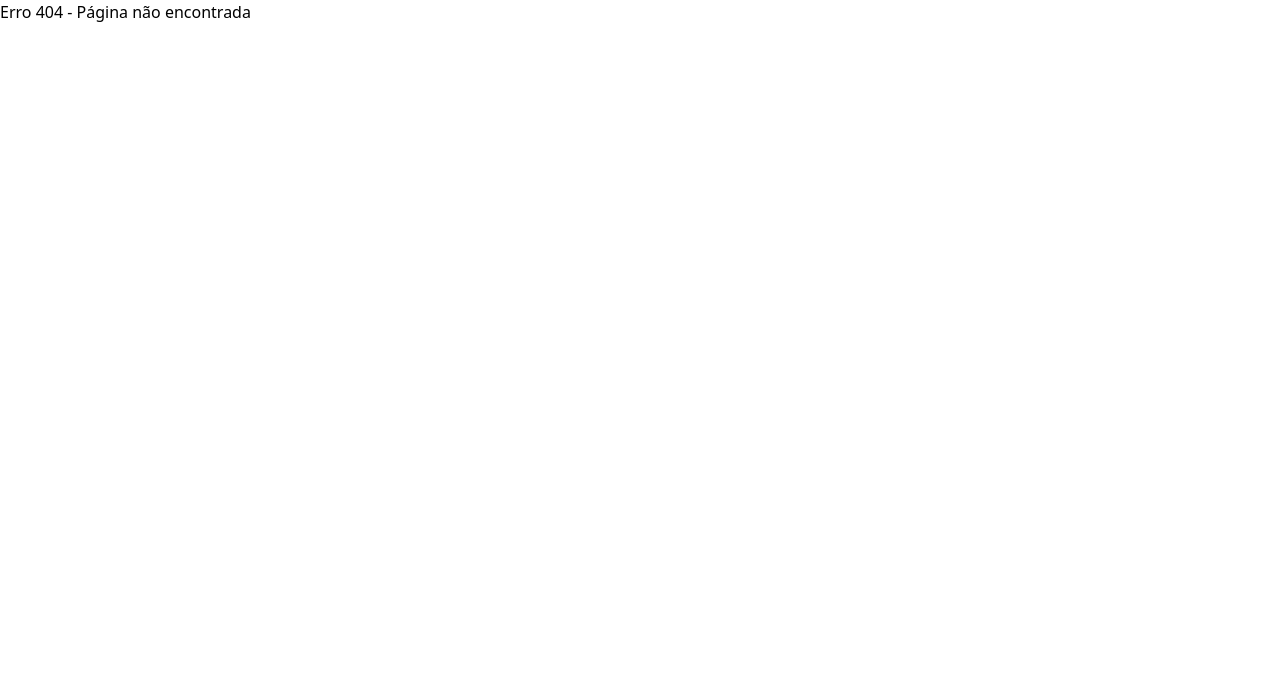
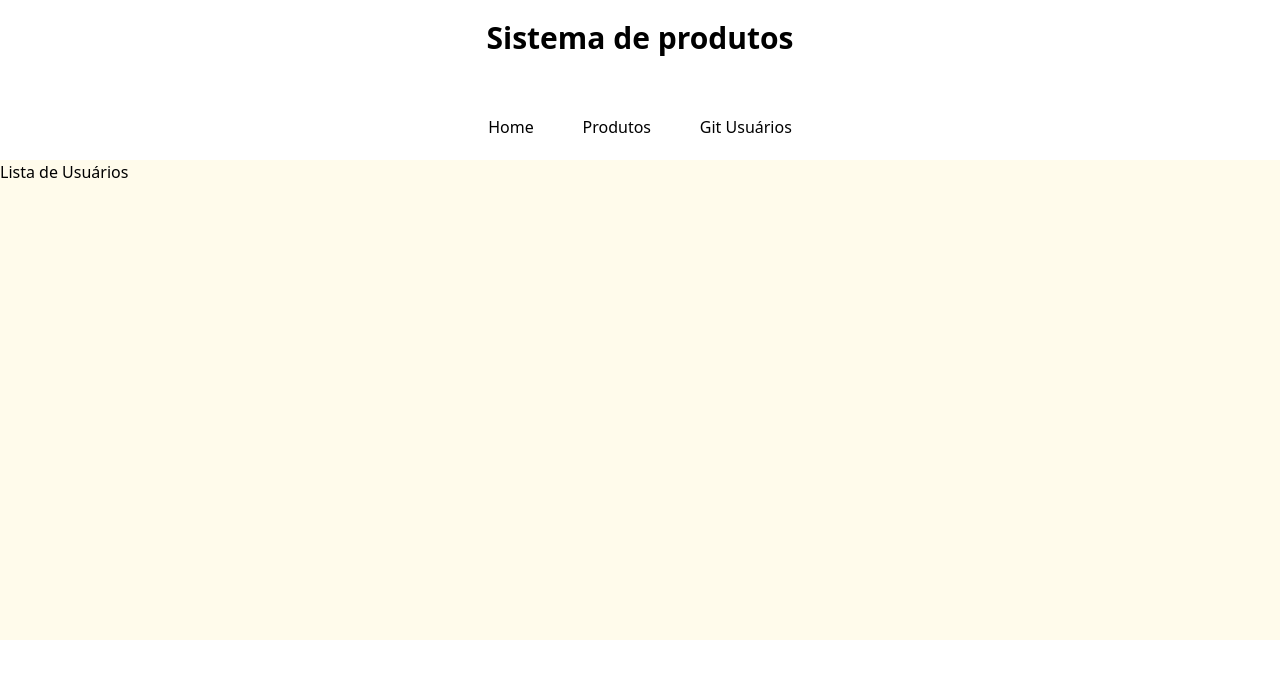
Before and after one commit to 1TDSPW-25/sistema-flow, a React (Vite) app in the folder aula-13/: page /git-users in a window 1280 px wide. Before the commit this address had no page. Shown: the top 678 px of the page. Built offline with nearby package versions, Linux system fonts and the light colour scheme.

Commit message:
Add Git Users route and menu link
- Updated Menu component to include a link to the new Git Users page.
- Added a new route for Git Users in the main router configuration.
- Created a new GitUsers component to display the user list header.

```diff
--- a/aula-13/src/components/Menu/Menu.tsx
+++ b/aula-13/src/components/Menu/Menu.tsx
@@ -7,6 +7,8 @@ export default function Menu(){
             <Link to="/">Home</Link>
             <span> | </span>
             <Link to="/produtos">Produtos</Link>
+            <span> | </span>
+            <Link to="/git-users">Git Usuários</Link>
         </nav>
     );
 }
--- a/aula-13/src/main.tsx
+++ b/aula-13/src/main.tsx
@@ -9,6 +9,7 @@ import EditarProduto from './routes/EditarProduto/index.tsx';
 import Home from './routes/Home/index.tsx';
 import Produtos from './routes/Produtos/index.tsx';
 import Error from './routes/Error/index.tsx';
+import GitUsers from './routes/GitUsers/index.tsx';
 //Importando as rotas
 
 const router = createBrowserRouter([
@@ -17,6 +18,7 @@ const router = createBrowserRouter([
       {path: "/", element: <Home/>},
       {path: "/produtos", element: <Produtos/>},
       {path: "/editar/produto/:id", element: <EditarProduto/>},
+      {path: "/git-users", element: <GitUsers/>},
   ]
   }
 ])
--- /dev/null
+++ b/aula-13/src/routes/GitUsers/index.tsx
@@ -0,0 +1,10 @@
+export default function GitUsers() {
+
+
+
+  return (
+    <main>
+        <h1>Lista de Usuários</h1>
+    </main>
+  )
+}
```
Also changed, not shown: 2 other files (tests, documents, lock files or other folders).
